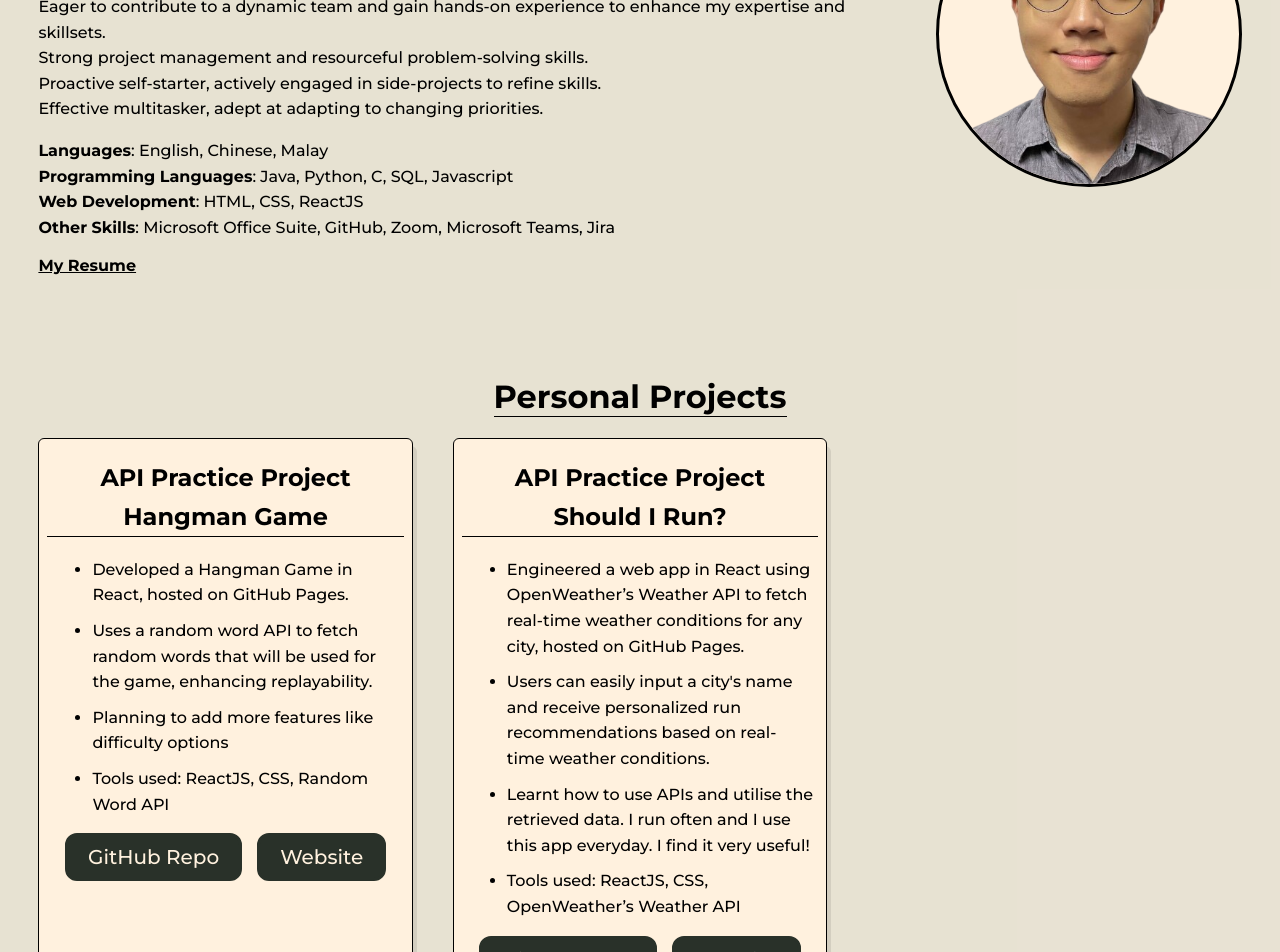
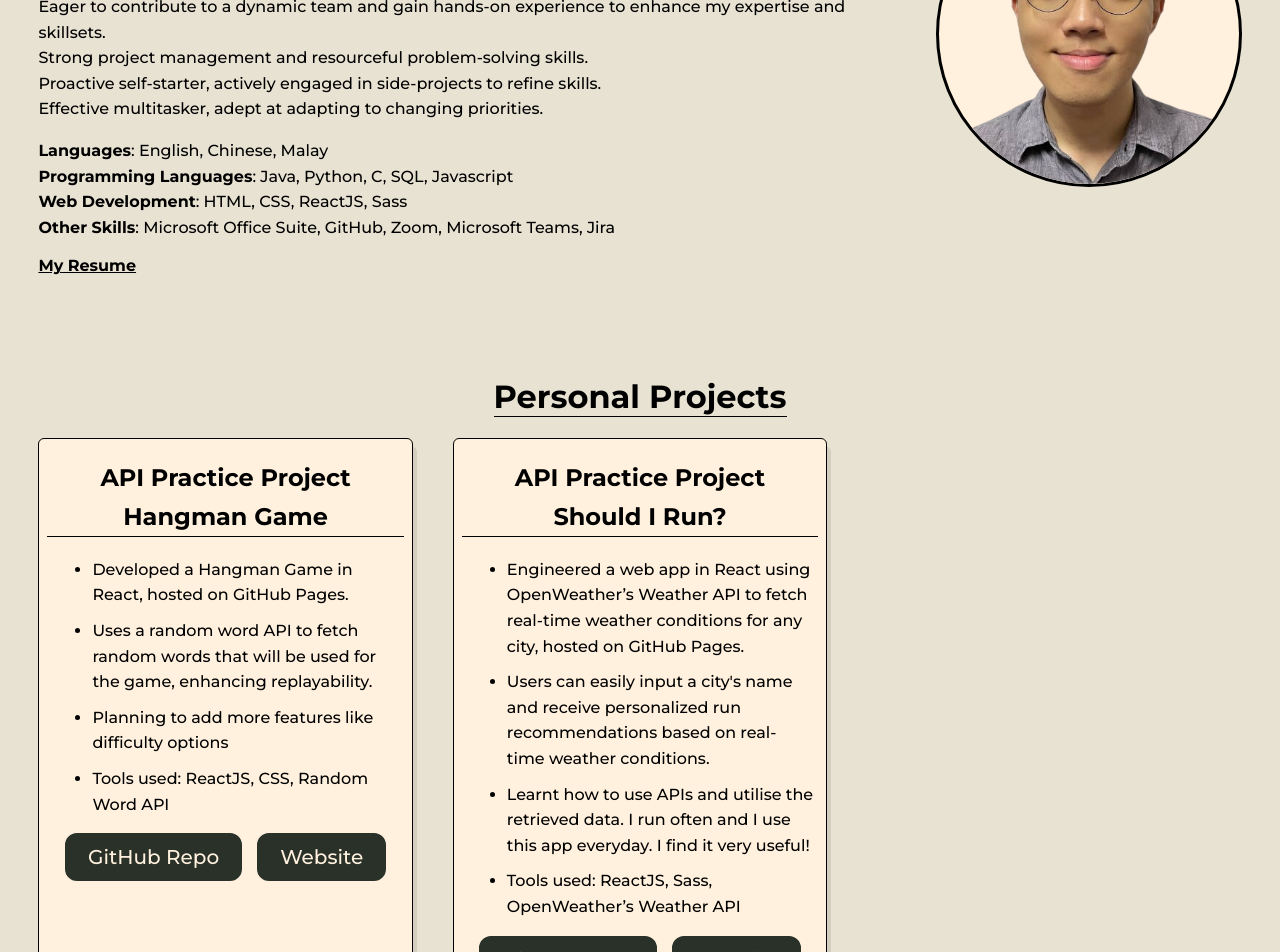
Before and after one commit to alexusljf/alexusljf.github.io, a React (Create React App) app: page / in a window 1280 px wide. Shown: the part 220-1172 px from the top of the page. Built offline with nearby package versions, Linux system fonts and the light colour scheme.

Commit message:
update skillset bio

```diff
--- a/package.json
+++ b/package.json
@@ -1,6 +1,6 @@
 {
   "name": "react-site",
-  "version": "0.1.5",
+  "version": "0.1.5.1",
   "homepage": "https://alexusljf.github.io/",
   "private": true,
   "dependencies": {
--- a/src/components/Header/Header.jsx
+++ b/src/components/Header/Header.jsx
@@ -1,4 +1,4 @@
-import React, {useState, useContext} from "react";
+import React, {useContext} from "react";
 import { NightModeContext } from '../../components/NightModeToggle/NightModeContext';
 import { FontAwesomeIcon } from '@fortawesome/react-fontawesome';
 import { faLinkedin, faSquareGithub } from '@fortawesome/free-brands-svg-icons'
--- a/src/screens/HomePage/HomePage.jsx
+++ b/src/screens/HomePage/HomePage.jsx
@@ -22,7 +22,7 @@ const HomePage = () => {
         <p>
         <b>Languages</b>: English, Chinese, Malay <br/>
         <b>Programming Languages</b>: Java, Python, C, SQL, Javascript <br/>
-        <b>Web Development</b>: HTML, CSS, ReactJS <br/>
+        <b>Web Development</b>: HTML, CSS, ReactJS, Sass <br/>
         <b>Other Skills</b>: Microsoft Office Suite, GitHub, Zoom, Microsoft Teams, Jira <br/>
         </p>
         </article>
--- a/src/screens/ProjectsPage/ProjectsPage.jsx
+++ b/src/screens/ProjectsPage/ProjectsPage.jsx
@@ -27,7 +27,7 @@ const ProjectsPage = () => {
           description1 = "Engineered a web app in React using OpenWeather’s Weather API to fetch real-time weather conditions for any city, hosted on GitHub Pages."
           description2 = "Users can easily input a city's name and receive personalized run recommendations based on real-time weather conditions. "
           description3 = "Learnt how to use APIs and utilise the retrieved data. I run often and I use this app everyday. I find it very useful!"
-          toolsUsed = "Tools used: ReactJS, CSS, OpenWeather’s Weather API"
+          toolsUsed = "Tools used: ReactJS, Sass, OpenWeather’s Weather API"
           githubLink = "https://github.com/alexusljf/Should-I-Run"
           githubPagesLink = "https://alexusljf.github.io/Should-I-Run/"
         />
```
